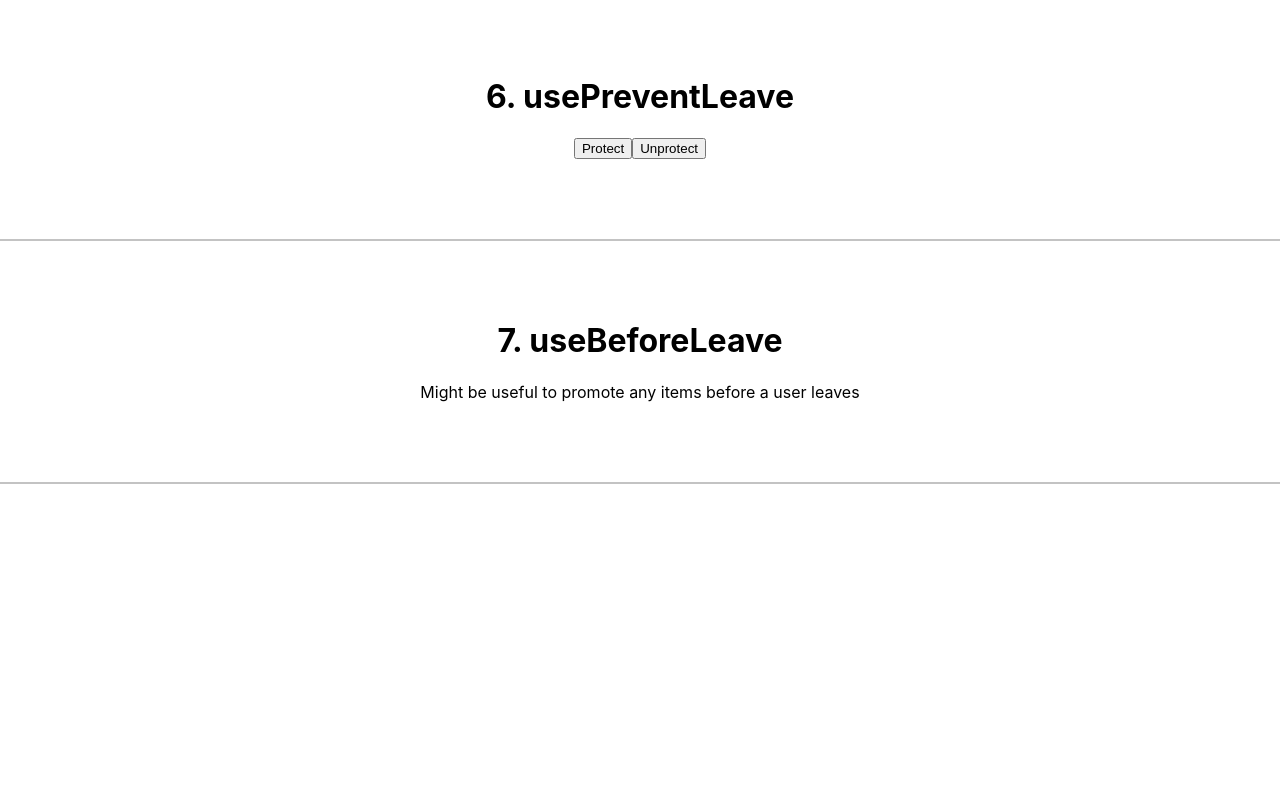
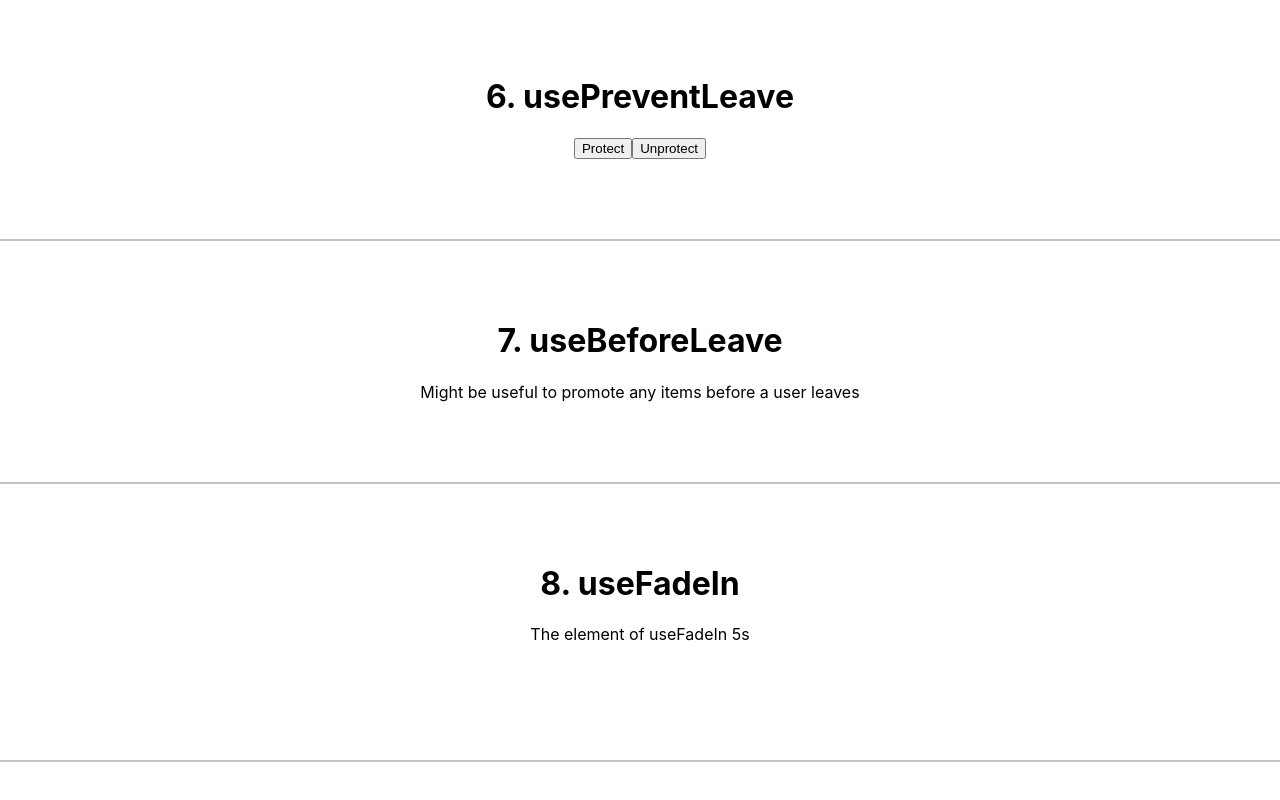
Before and after one commit to aurora-yn/react-hooks, a React (Create React App) app: page / in a window 1280 px wide. Shown: the part 1204-2004 px from the top of the page. Before the commit the page ends 1768 px from the top, so only its background shows below. Built offline with nearby package versions, Linux system fonts and the light colour scheme.

Commit message:
08. useFadeIn

```diff
--- a/src/App.js
+++ b/src/App.js
@@ -8,6 +8,7 @@ import UseClick from './components/useClick'
 import UseConfirm from './components/useConfirm'
 import UsePreventLeave from './components/usePreventLeave'
 import UseBeforeLeave from './components/useBeforeLeave'
+import UseFadeIn from './components/useFadeIn'
 
 
 
@@ -29,6 +30,8 @@ function App() {
       <hr />
       <UseBeforeLeave />
       <hr />
+      <UseFadeIn />
+      <hr />
     </div>
   );
 }
--- /dev/null
+++ b/src/components/useFadeIn.js
@@ -0,0 +1,25 @@
+import React, { useRef, useEffect } from "react";
+
+const useFadeIn = (duration = 1, delay = 0) => {
+  const element = useRef();
+  useEffect(() => {
+    if (element.current) {
+      const { current } = element;
+      current.style.transition = `opacity ${duration}s ease-in-out ${delay}s`
+      current.style.opacity = 1;
+    }
+  }, []);
+  return { ref: element, style: {opacity: 0} };
+};
+
+export default function UseFadeIn() {
+  const fadeIn = useFadeIn(5)
+  const fadeInDelay = useFadeIn(10, 5)
+  return (
+    <div>
+      <h1>8. useFadeIn</h1>
+      <p {...fadeIn}>The element of useFadeIn 5s</p>
+      <p {...fadeInDelay}>The element of useFadeIn 10s and delay 5s</p>
+    </div>
+  );
+}
```
Also changed, not shown: 1 other file (tests, documents, lock files or other folders).
